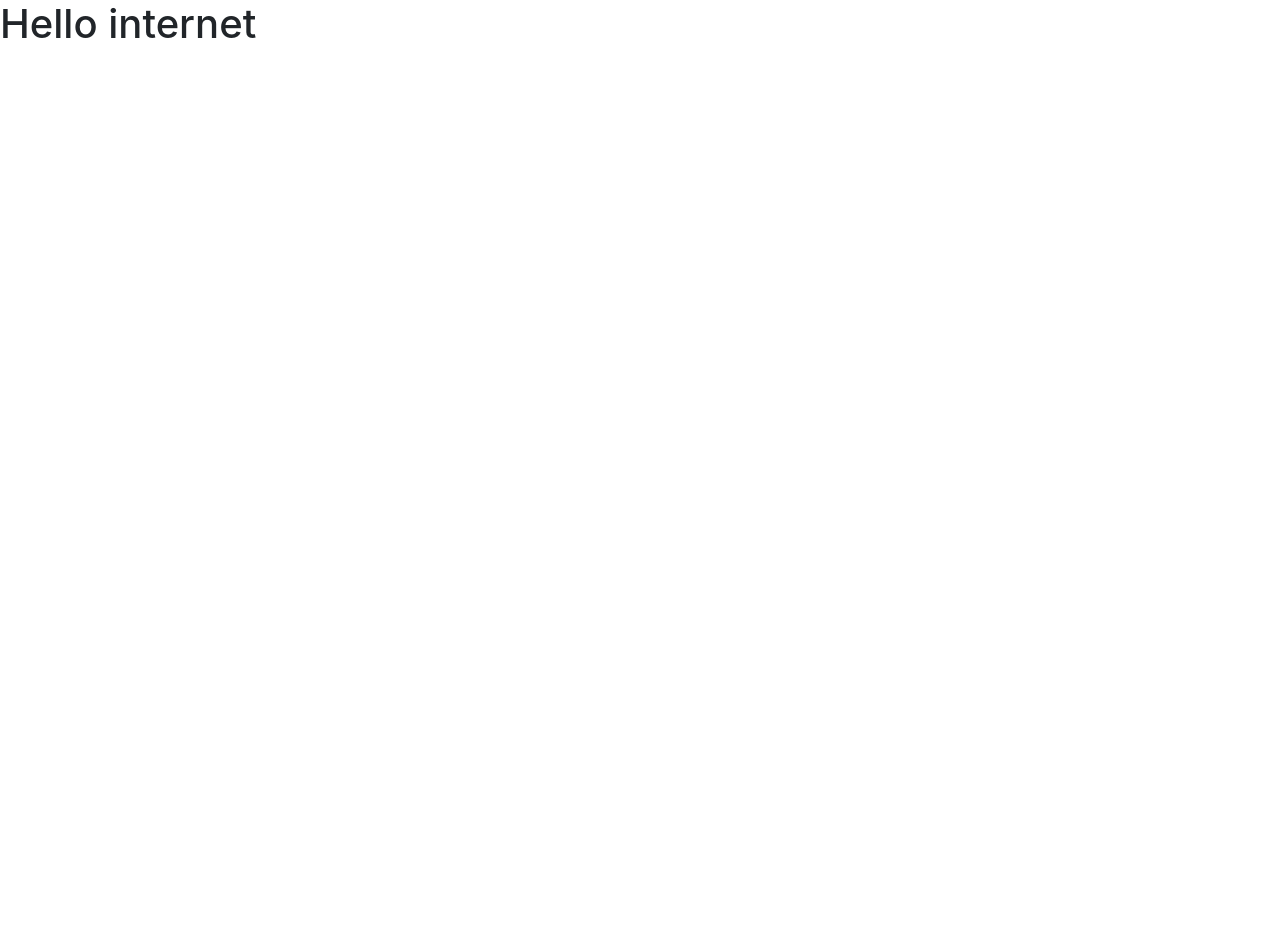
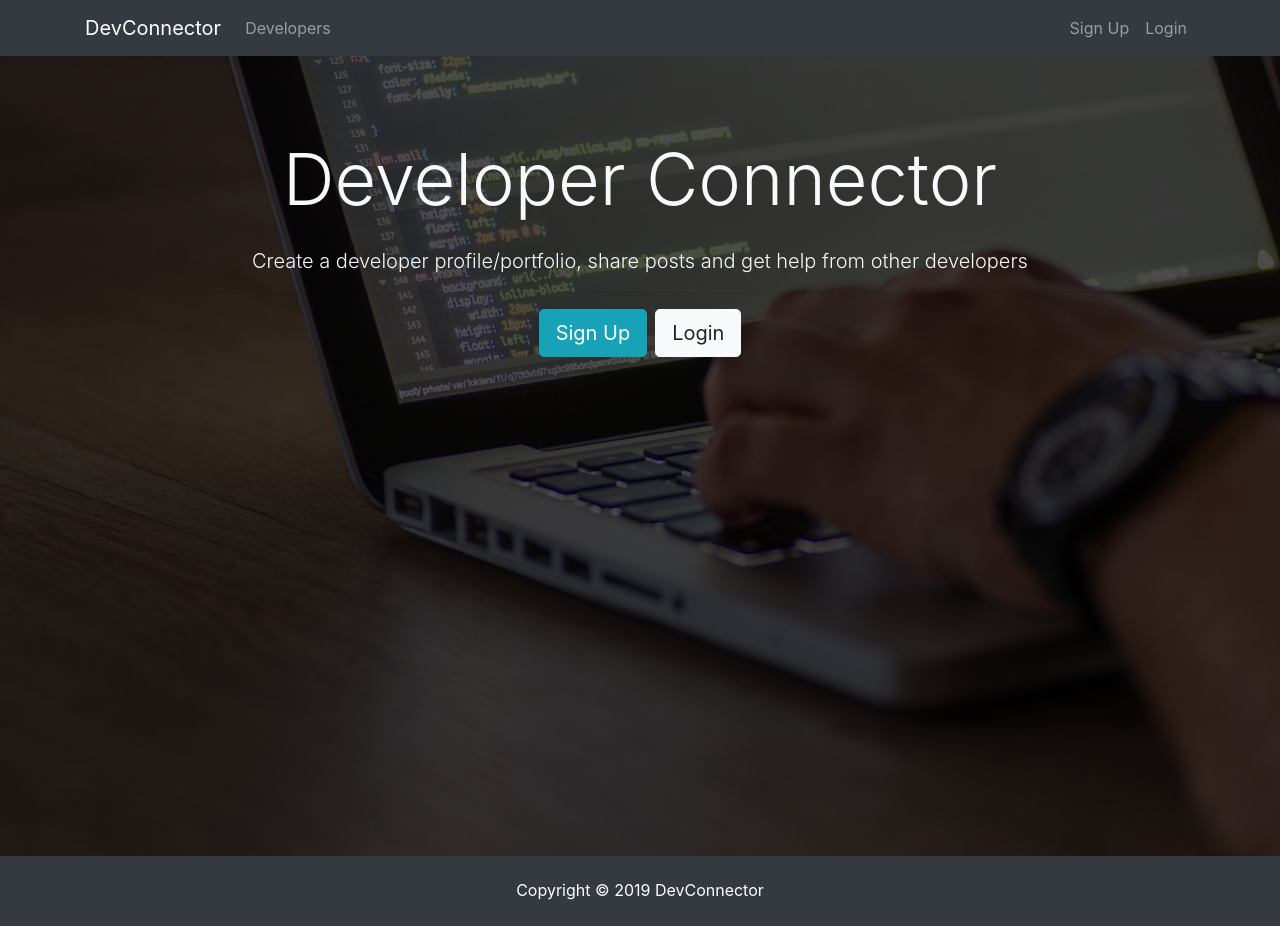
Before and after one commit to Sammykhaleel/cf_connector, a React (Create React App) app in the folder client/: page / in a window 1280 px wide. Before the commit the page ends 800 px from the top, so only its background shows below. Built offline with nearby package versions, Linux system fonts and the light colour scheme.

Commit message:
implementing layout for three components navbar footer and landing page

```diff
--- a/client/src/App.js
+++ b/client/src/App.js
@@ -1,11 +1,17 @@
 import React, { Component } from "react";
+import Navbar from "./components/layout/Navbar";
+import Footer from "./components/layout/Footer";
+import Landing from "./components/layout/Landing";
+
 import "./App.css";
 
 class App extends Component {
   render() {
     return (
       <div className="App">
-        <h1>Hello internet</h1>
+        <Navbar />
+        <Landing />
+        <Footer />
       </div>
     );
   }
--- /dev/null
+++ b/client/src/components/layout/Footer.js
@@ -0,0 +1,9 @@
+import React from "react";
+
+export default () => {
+  return (
+    <footer className="bg-dark text-white mt-5 p-4 text-center">
+      Copyright &copy; {new Date().getFullYear()} DevConnector
+    </footer>
+  );
+};
--- /dev/null
+++ b/client/src/components/layout/Landing.js
@@ -0,0 +1,31 @@
+import React, { Component } from "react";
+
+class Landing extends Component {
+  render() {
+    return (
+      <div className="landing">
+        <div className="dark-overlay landing-inner text-light">
+          <div className="container">
+            <div className="row">
+              <div className="col-md-12 text-center">
+                <h1 className="display-3 mb-4">Developer Connector</h1>
+                <p className="lead">
+                  Create a developer profile/portfolio, share posts and get help
+                  from other developers
+                </p>
+                <hr />
+                <a href="register.html" className="btn btn-lg btn-info mr-2">
+                  Sign Up
+                </a>
+                <a href="login.html" className="btn btn-lg btn-light">
+                  Login
+                </a>
+              </div>
+            </div>
+          </div>
+        </div>
+      </div>
+    );
+  }
+}
+export default Landing;
--- /dev/null
+++ b/client/src/components/layout/Navbar.js
@@ -0,0 +1,47 @@
+import React, { Component } from "react";
+
+class Navbar extends Component {
+  render() {
+    return (
+      <nav className="navbar navbar-expand-sm navbar-dark bg-dark mb-4">
+        <div className="container">
+          <a className="navbar-brand" href="landing.html">
+            DevConnector
+          </a>
+          <button
+            className="navbar-toggler"
+            type="button"
+            data-toggle="collapse"
+            data-target="#mobile-nav"
+          >
+            <span className="navbar-toggler-icon" />
+          </button>
+
+          <div className="collapse navbar-collapse" id="mobile-nav">
+            <ul className="navbar-nav mr-auto">
+              <li className="nav-item">
+                <a className="nav-link" href="profiles.html">
+                  Developers
+                </a>
+              </li>
+            </ul>
+
+            <ul className="navbar-nav ml-auto">
+              <li className="nav-item">
+                <a className="nav-link" href="register.html">
+                  Sign Up
+                </a>
+              </li>
+              <li className="nav-item">
+                <a className="nav-link" href="login.html">
+                  Login
+                </a>
+              </li>
+            </ul>
+          </div>
+        </div>
+      </nav>
+    );
+  }
+}
+export default Navbar;
```
